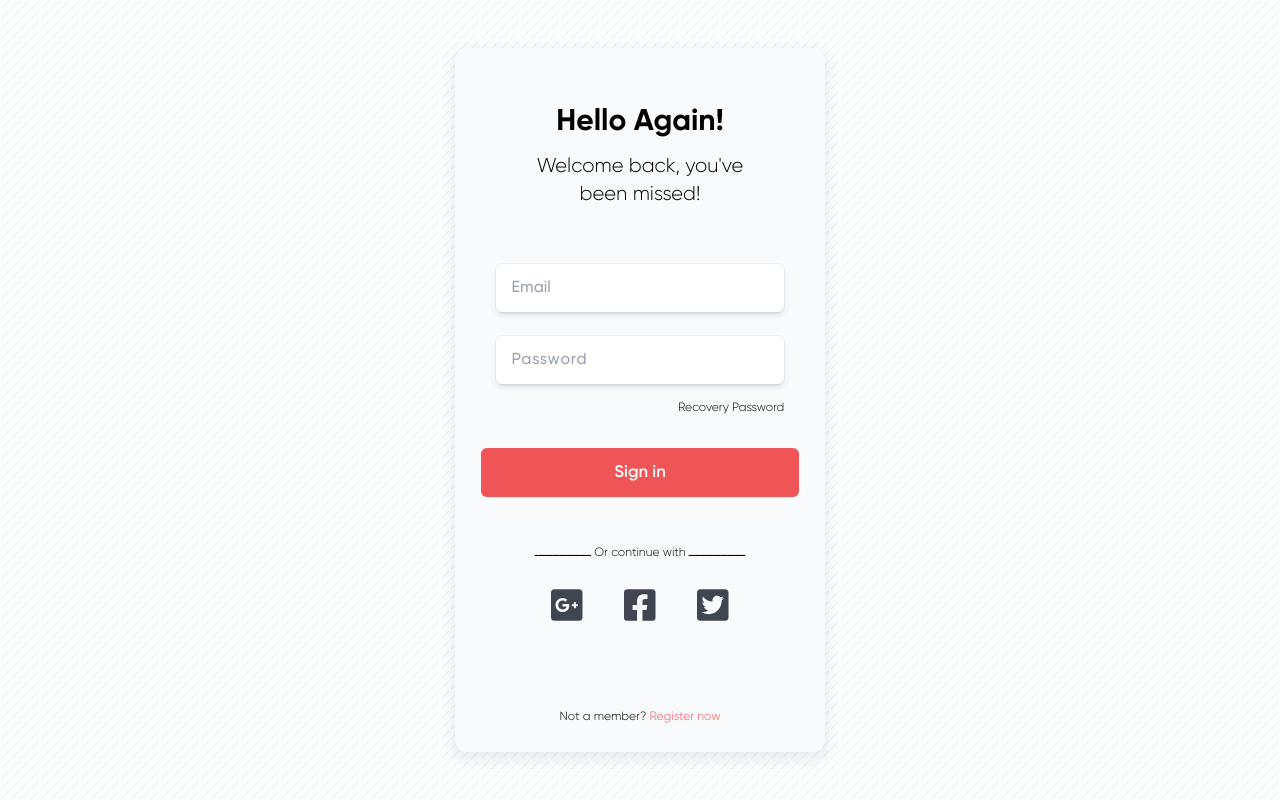
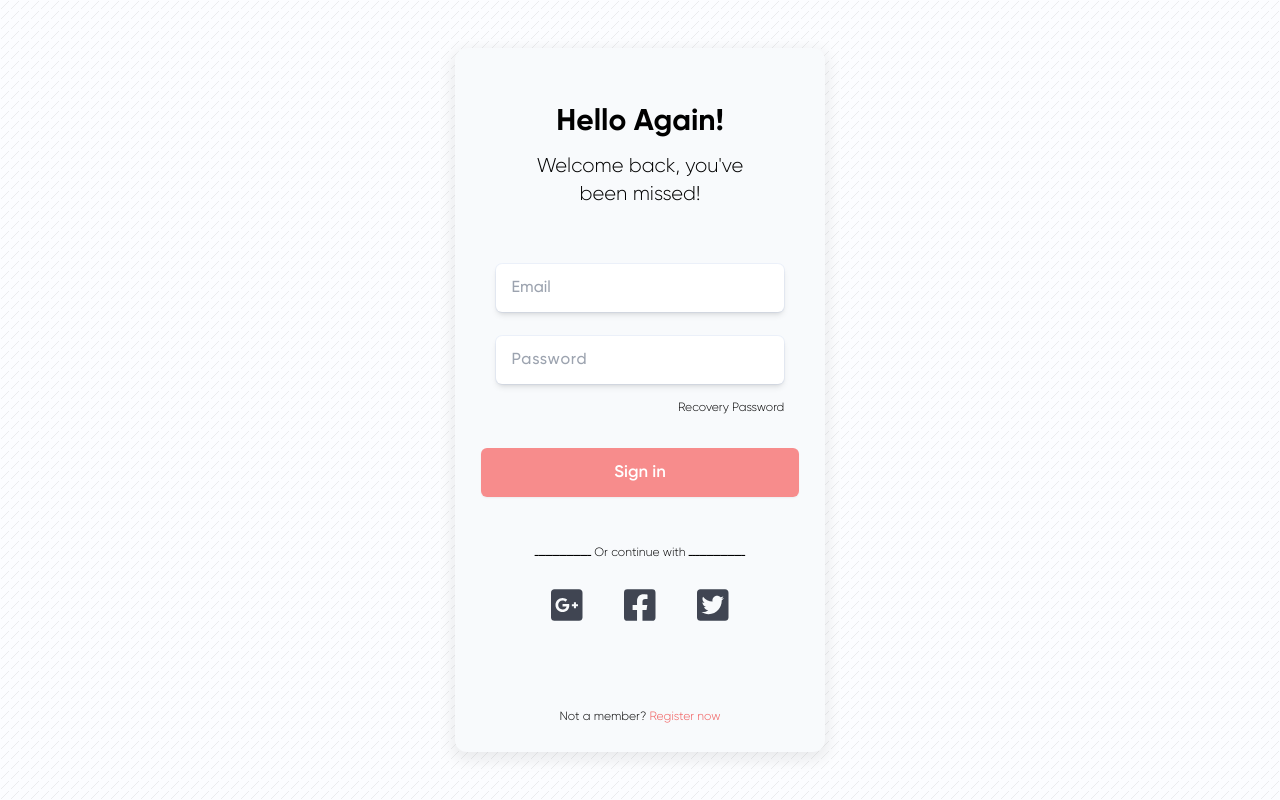
Before and after one commit to HediMuhamad/Mobile-Authentication-Pages, a React (Create React App) app: page / in a window 1280 px wide. Built offline with nearby package versions, Linux system fonts and the light colour scheme; no server answers.

Commit message:
Debugging: Fixed some bugs that the user might encounter while logging in
from authentication: It responded to the login request even if it had a problem. from front-end: buttons have no triggering effect, it cause UX problem during use.

```diff
--- a/src/App.js
+++ b/src/App.js
@@ -2,7 +2,7 @@ import React from 'react';
 import { Route } from 'react-router-dom';
 
 //Authentications
-import authStateChanged from './firebase/withEmailAndPassword';
+import authStateChanged from './firebase/authentication';
 
 //Pages
 import SignInPage from './pages/sign-in/sign-in.page';
@@ -27,7 +27,8 @@ class App extends React.Component {
   }
 
   // To change currentUser state from other pages and Authentication handler function.
-  currentUserHandler = (user) => { this.setState({currentUser: user}); }
+  currentUserHandler = async (user) => { await user ? this.setState({currentUser: user}) : this.setState({currentUser: user});
+  }
 
   render(){
     return (
--- a/src/pages/sign-in/sign-in.page.jsx
+++ b/src/pages/sign-in/sign-in.page.jsx
@@ -11,7 +11,7 @@ import { faGooglePlusSquare , faFacebookSquare, faTwitterSquare } from '@fortawe
 import { isEmail} from '../sign-up/sign-up.page'
 
 //Authentication
-import { authInWithEmailAndPassword, authOut } from '../../firebase/withEmailAndPassword'
+import { authInWithEmailAndPassword, authOut } from '../../firebase/authentication'
 
 class SignInPage extends React.Component {
 
@@ -24,17 +24,21 @@ class SignInPage extends React.Component {
         };
     }
 
+    buttonTriggered = false;
     buttonDisabled = () => {
       return (
         this.state.email &&
         this.state.password &&
-        isEmail(this.state.email)
+        isEmail(this.state.email) &&
+        !this.buttonTriggered
       )
     }
 
-    buttonEventHandler = (event) => {
-      const currentUser = authInWithEmailAndPassword(this.state.email, this.state.password);
+    buttonEventHandler = async (event) => {
+      this.buttonTriggered = true;
+      const currentUser = await authInWithEmailAndPassword(this.state.email, this.state.password);
       this.currentUserHandler(currentUser);
+      setTimeout(() => { this.buttonTriggered = false; }, 500);
     }
     onTextFieldChangeHandler = (event) => { this.setState({[event.target.name]: event.target.value});}
     currentUserHandler = (user) => { this.props.currentUserHandler(user) }
@@ -66,7 +70,7 @@ class SignInPage extends React.Component {
                 </Description>
 
                 <Button
-                  className={` ${ this.buttonDisabled() ? '':'pointer-events-none bg-red-500/50'} w-10/12 my-8 py-3 text-md rounded-md bg-red-500/90 text-white`}
+                  className={` ${ this.buttonDisabled() ? 'bg-red-500/90':'pointer-events-none bg-red-400/80'} w-10/12 my-8 py-3 text-md rounded-md text-white`}
                   onClick={this.buttonEventHandler}
                 >Sign in</Button>
 
--- a/src/pages/sign-up/sign-up.page.jsx
+++ b/src/pages/sign-up/sign-up.page.jsx
@@ -7,7 +7,7 @@ import { TextField } from '../../components/text-field/text-field.components';
 import { Button } from '../../components/button/button.component.jsx'
 
 //authentication
-import { authUpWithEmailAndPassword, authOut } from '../../firebase/withEmailAndPassword'
+import { authUpWithEmailAndPassword, authOut } from '../../firebase/authentication'
 import { Description } from '../../components/description/description.component.jsx';
 
 //Confirmation Functions
@@ -32,6 +32,7 @@ class SignInPage extends React.Component {
     }
 
 
+    buttonTriggered = false;
     buttonDisabled = () => {
         return (
             !this.state.username                          ||
@@ -41,14 +42,17 @@ class SignInPage extends React.Component {
             !this.state.password                          ||
             !isPasswordStrong(this.state.password)        ||
             !(this.state.confirm === this.state.password) ||
-            !this.state.securityNote
+            !this.state.securityNote                      ||
+            this.buttonTriggered
         )
     }
 
     // Handlers
     buttonEventHandler = async (event) => {
+        this.buttonTriggered = true;
         const currentUser = await authUpWithEmailAndPassword(this.state.email, this.state.password);
         this.currentUserHandler(currentUser);
+        setTimeout(() => { this.buttonTriggered = false; }, 500);
     }
     onTextFieldChangeHandler = (event) => { this.setState({[event.target.name]:event.target.value}); }
     currentUserHandler = (user) => { this.props.currentUserHandler(user) }
@@ -97,7 +101,7 @@ class SignInPage extends React.Component {
                 />
 
                 <Button
-                    className={` ${ this.buttonDisabled() ? 'pointer-events-none bg-red-500/50':''} w-10/12 mt-8 mb-2 py-3 text-base rounded-md bg-red-500/90 text-white`}
+                    className={` ${ this.buttonDisabled() ? 'pointer-events-none bg-red-400/80':'bg-red-500/90'} w-10/12 mt-8 mb-2 py-3 text-base rounded-md text-white`}
                     onClick={this.buttonEventHandler}
                 >Sign up</Button>
 
```
Also changed, not shown: src/firebase/authentication.js (renamed from src/firebase/withEmailAndPassword.js).
